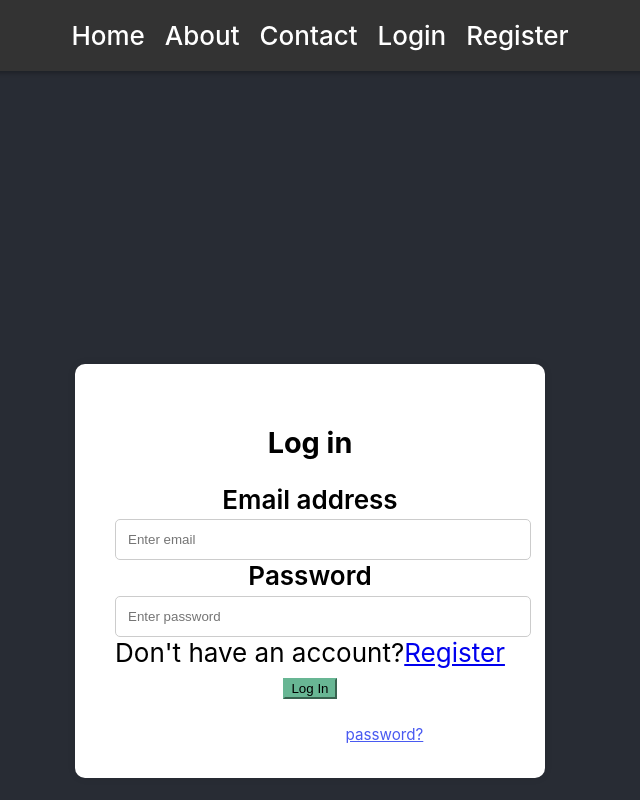
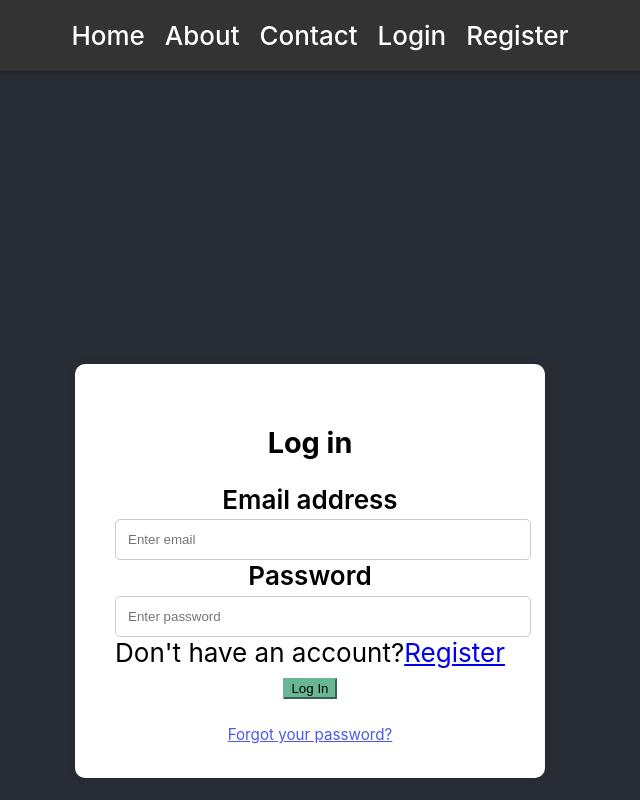
Before and after one commit to TheoAdal/my-site, a React (Create React App) app: page /login in a window 1280 px wide. Shown: the top 800 px of the page, without its empty margins (330-970 px from the left). Built offline with nearby package versions, Linux system fonts and the light colour scheme.

Commit message:
tweaking

```diff
--- a/src/components/LoginPage/Login.js
+++ b/src/components/LoginPage/Login.js
@@ -106,7 +106,7 @@ const LoginWrapperComponent = () => {
               </button>
             </div>
             <div className="options">
-              Forgot your <a href="/forgot-password">password?</a>
+              <a href="/forgot-password">Forgot your password?</a>
             </div>
           </div>
         </form>
```
